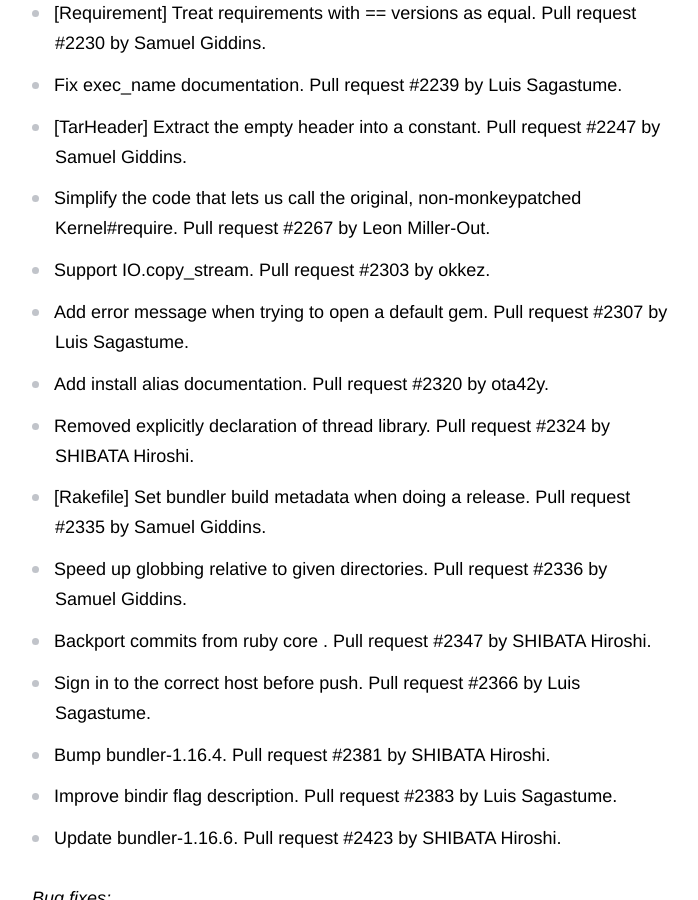
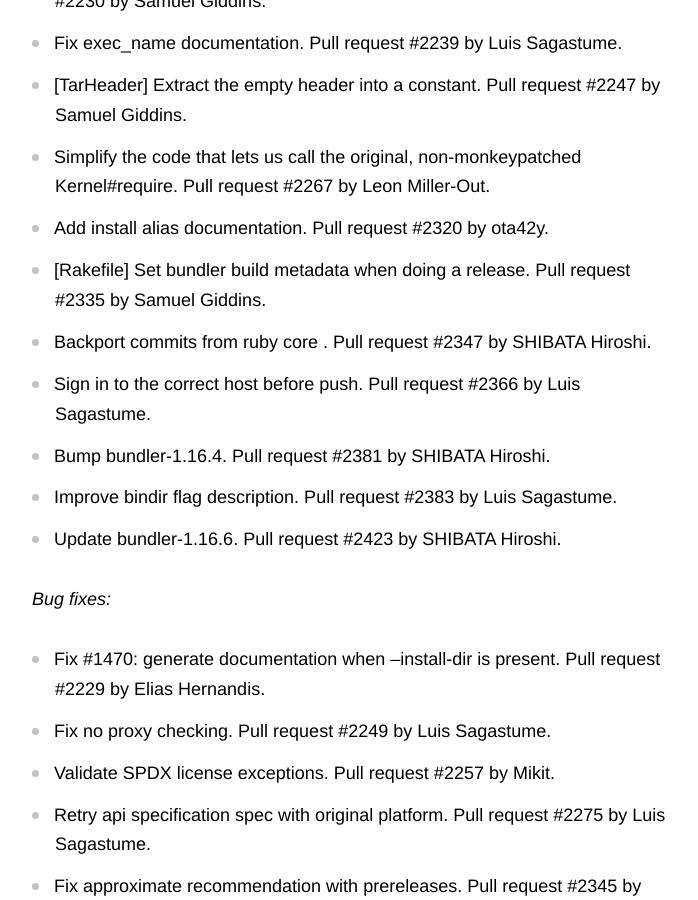
Before and after one commit to rubygems/rubygems.github.io, a Jekyll site: the page built from _posts/2018-11-02-2.7.8-released.md, in a window 1280 px wide and 900 px high, scrolled down 854 px. Shown: the whole window, without its empty margins (438-1136 px from the left). Built offline with Jekyll 4.4.1, drawn with Linux system fonts in a browser that asks for light colours; comment, search, counter and statistics services are not loaded; some of the changed text lies outside the part shown.

Commit message:
Fixed the wrong items on Changelog, It contains the reverted commits.

```diff
--- a/_posts/2018-11-02-2.7.8-released.md
+++ b/_posts/2018-11-02-2.7.8-released.md
@@ -17,17 +17,12 @@
 
 _Minor enhancements:_
 
-* Improve invalid proxy error message. Pull request #2217 by Luis Sagastume.
 * [Requirement] Treat requirements with == versions as equal. Pull request #2230 by Samuel Giddins.
 * Fix exec_name documentation. Pull request #2239 by Luis Sagastume.
 * [TarHeader] Extract the empty header into a constant. Pull request #2247 by Samuel Giddins.
 * Simplify the code that lets us call the original, non-monkeypatched Kernel#require. Pull request #2267 by Leon Miller-Out.
-* Support IO.copy_stream. Pull request #2303 by okkez.
-* Add error message when trying to open a default gem. Pull request #2307 by Luis Sagastume.
 * Add install alias documentation. Pull request #2320 by ota42y.
-* Removed explicitly declaration of thread library. Pull request #2324 by SHIBATA Hiroshi.
 * [Rakefile] Set bundler build metadata when doing a release. Pull request #2335 by Samuel Giddins.
-* Speed up globbing relative to given directories. Pull request #2336 by Samuel Giddins.
 * Backport commits from ruby core . Pull request #2347 by SHIBATA Hiroshi.
 * Sign in to the correct host before push. Pull request #2366 by Luis Sagastume.
 * Bump bundler-1.16.4. Pull request #2381 by SHIBATA Hiroshi.
@@ -36,16 +31,12 @@
 
 _Bug fixes:_
 
-* Frozen string fix - lib/rubygems/bundler_version_finder.rb. Pull request #2115 by MSP-Greg.
-* Fixed no assignment variables about default gems installation. Pull request #2181 by SHIBATA Hiroshi.
 * Fix #1470: generate documentation when --install-dir is present. Pull request #2229 by Elias Hernandis.
+* Fix no proxy checking. Pull request #2249 by Luis Sagastume.
 * Validate SPDX license exceptions. Pull request #2257 by Mikit.
-* Keep feature names loaded in the block. Pull request #2261 by Nobuyoshi Nakada.
 * Retry api specification spec with original platform. Pull request #2275 by Luis Sagastume.
 * Fix approximate recommendation with prereleases. Pull request #2345 by David Rodríguez.
-* Expand symlinks in gem path. Pull request #2352 by Benoit Daloze.
 * Gem::Version should handle nil like it used to before. Pull request #2363 by Luis Sagastume.
-* Fix auto resign expired certificate. Pull request #2380 by Luis Sagastume.
 
 
 SHA256 Checksums:
```
